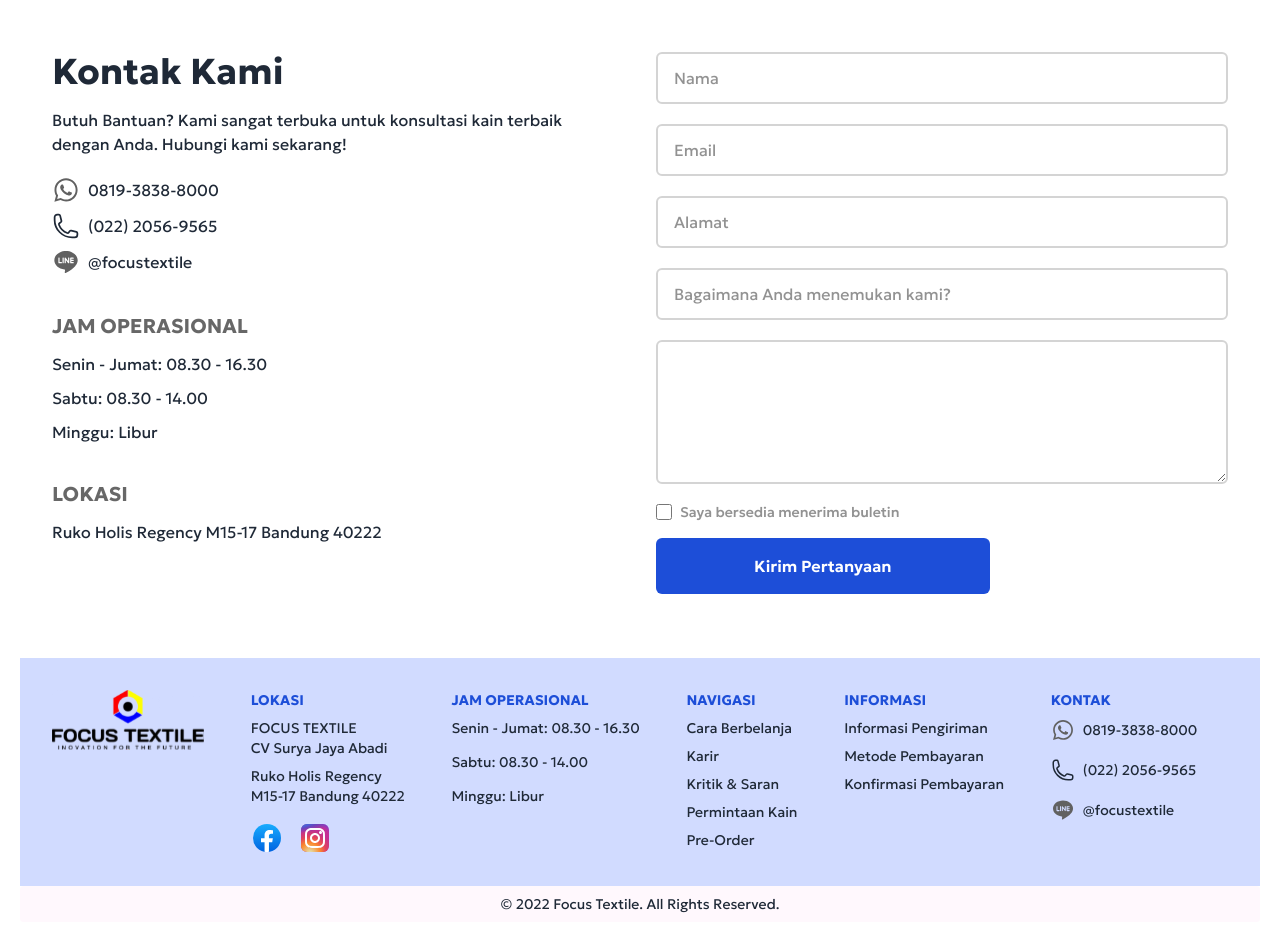
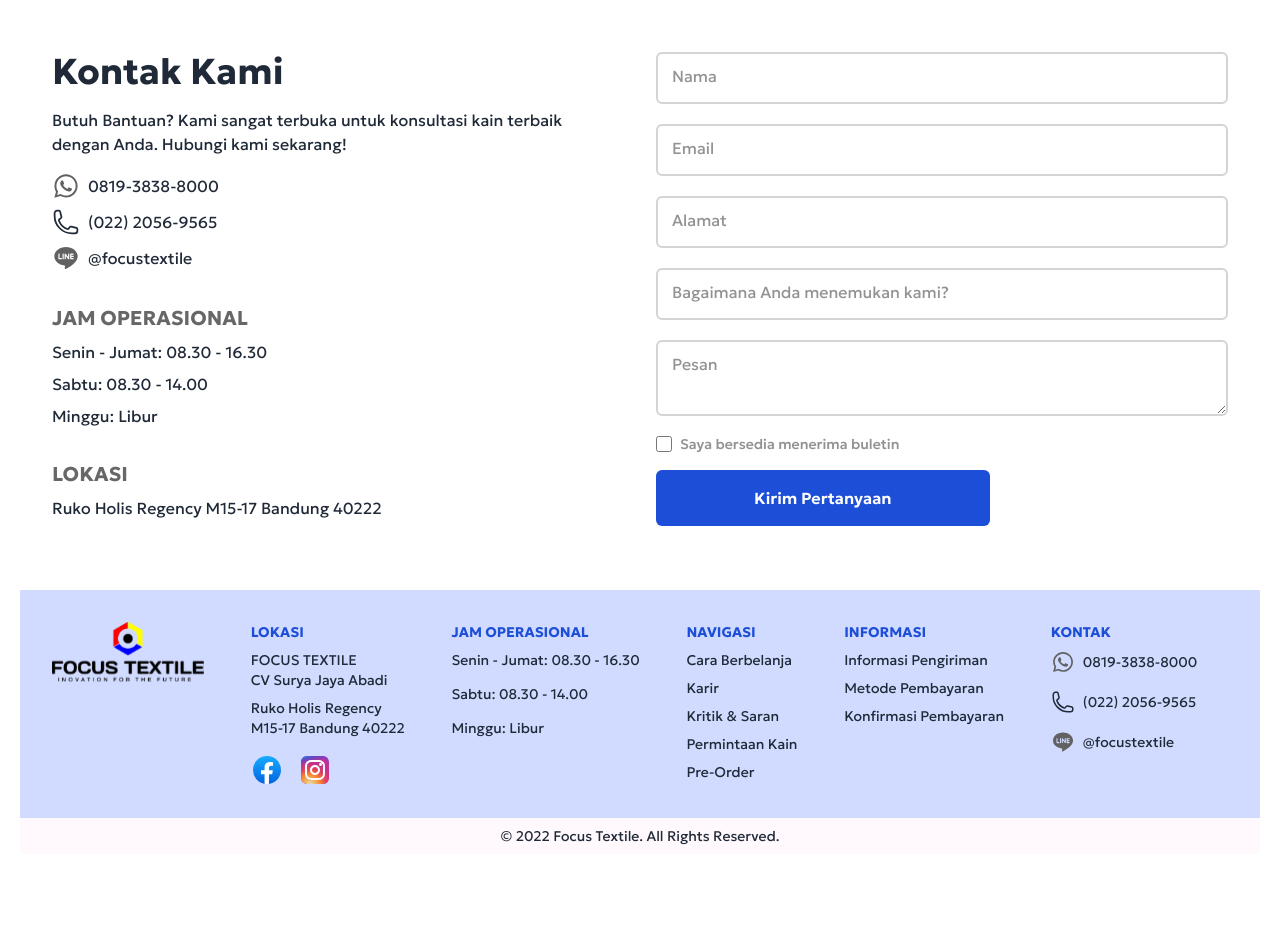
Before and after one commit to YutsuriHisekawa/Trainingproject, a Vue app: page /contact in a window 1280 px wide. After the commit the page ends 874 px from the top, so only its background shows below. Built offline with nearby package versions, Linux system fonts and the light colour scheme.

Commit message:
Fix Contact Page

```diff
--- a/src/views/ContactView.vue
+++ b/src/views/ContactView.vue
@@ -14,7 +14,7 @@ import bottom from "@/components/bottom.vue";
           dengan Anda. Hubungi kami sekarang!
         </p>
         <div
-          class="flex items-center mt-5 space-x-2 text-dark-600 dark:text-neutral-400"
+          class="flex items-center mt-4 space-x-2 text-dark-600 dark:text-neutral-400"
         >
           <svg
             xmlns="http://www.w3.org/2000/svg"
@@ -67,14 +67,14 @@ import bottom from "@/components/bottom.vue";
           </svg>
           <a>@focustextile</a>
         </div>
-        <h2 class="text-xl font-bold mt-9 text-neutral-800/70">
+        <h2 class="text-xl font-bold mt-8 text-neutral-800/70">
           JAM OPERASIONAL
         </h2>
-        <p class="max-w-lg mt-3">Senin - Jumat: 08.30 - 16.30</p>
-        <p class="max-w-lg mt-2.5">Sabtu: 08.30 - 14.00</p>
-        <p class="max-w-lg mt-2.5">Minggu: Libur</p>
-        <h2 class="text-xl font-bold mt-9 text-neutral-800/70">LOKASI</h2>
-        <p class="max-w-lg mt-3">Ruko Holis Regency M15-17 Bandung 40222</p>
+        <p class="max-w-lg mt-2">Senin - Jumat: 08.30 - 16.30</p>
+        <p class="max-w-lg mt-2">Sabtu: 08.30 - 14.00</p>
+        <p class="max-w-lg mt-2">Minggu: Libur</p>
+        <h2 class="text-xl font-bold mt-8 text-neutral-800/70">LOKASI</h2>
+        <p class="max-w-lg mt-2">Ruko Holis Regency M15-17 Bandung 40222</p>
       </div>
       <div>
         <form>
@@ -84,47 +84,77 @@ import bottom from "@/components/bottom.vue";
             style="display: none"
             name="botcheck"
           />
-          <div class="mb-5">
+          <div class="bg-white mb-5">
+            <div class="relative bg-inherit">
               <input
                 type="text"
+                id="nama"
+                class="peer bg-transparent w-full px-4 py-3 rounded-md border-2 placeholder:text-neutral-800/50 dark:text-white outline-none dark:placeholder:text-neutral-200 dark:bg-neutral-900 focus:ring-4 border-neutral-300 focus:border-neutral-600 ring-neutral-100 dark:border-neutral-600 dark:focus:border-white dark:ring-0"
                 placeholder="Nama"
-              autocomplete="false"
-              class="w-full px-4 py-3 border-2 placeholder:text-neutral-800/50 dark:text-white rounded-md outline-none dark:placeholder:text-neutral-200 dark:bg-neutral-900 focus:ring-4 border-neutral-300 focus:border-neutral-600 ring-neutral-100 dark:border-neutral-600 dark:focus:border-white dark:ring-0"
-              name="name"
-            />
+              /><label
+                for="nama"
+                class="absolute cursor-text left-2 -top-3 text-sm text-neutral-800/50 bg-inherit mx-1 px-1 peer-placeholder-shown:text-base peer-placeholder-shown:text-neutral-800/50 peer-placeholder-shown:top-3 peer-focus:-top-3 peer-focus:text-sky-600 peer-focus:text-sm transition-all"
+                >Nama</label
+              >
             </div>
-          <div class="mb-5">
-            <label for="email_address" class="sr-only">Email Address</label>
-            <input
-              id="email_address"
-              type="email"
-              placeholder="Email"
-              autocomplete="false"
-              class="w-full px-4 py-3 border-2 placeholder:text-neutral-800/50 dark:text-white rounded-md outline-none dark:placeholder:text-neutral-200 dark:bg-neutral-900 focus:ring-4 border-neutral-300 focus:border-neutral-600 ring-neutral-100 dark:border-neutral-600 dark:focus:border-white dark:ring-0"
-            />
           </div>
-          <div class="mb-5">
+          <div class="bg-white mb-5">
+            <div class="relative bg-inherit">
               <input
                 type="text"
-              placeholder="Alamat"
-              autocomplete="false"
-              class="w-full px-4 py-3 border-2 placeholder:text-neutral-800/50 dark:text-white rounded-md outline-none dark:placeholder:text-neutral-200 dark:bg-neutral-900 focus:ring-4 border-neutral-300 focus:border-neutral-600 ring-neutral-100 dark:border-neutral-600 dark:focus:border-white dark:ring-0"
-            />
+                id="email_address"
+                class="peer bg-transparent w-full px-4 py-3 rounded-md border-2 placeholder:text-neutral-800/50 dark:text-white outline-none dark:placeholder:text-neutral-200 dark:bg-neutral-900 focus:ring-4 border-neutral-300 focus:border-neutral-600 ring-neutral-100 dark:border-neutral-600 dark:focus:border-white dark:ring-0"
+                placeholder="Email"
+              /><label
+                for="email_address"
+                class="absolute cursor-text left-2 -top-3 text-sm text-neutral-800/50 bg-inherit mx-1 px-1 peer-placeholder-shown:text-base peer-placeholder-shown:text-neutral-800/50 peer-placeholder-shown:top-3 peer-focus:-top-3 peer-focus:text-sky-600 peer-focus:text-sm transition-all"
+                >Email</label
+              >
             </div>
-          <div class="mb-5">
+          </div>
+          <div class="bg-white mb-5">
+            <div class="relative bg-inherit">
               <input
                 type="text"
+                id="alamat"
+                class="peer bg-transparent w-full px-4 py-3 rounded-md border-2 placeholder:text-neutral-800/50 dark:text-white outline-none dark:placeholder:text-neutral-200 dark:bg-neutral-900 focus:ring-4 border-neutral-300 focus:border-neutral-600 ring-neutral-100 dark:border-neutral-600 dark:focus:border-white dark:ring-0"
+                placeholder="Alamat"
+              /><label
+                for="alamat"
+                class="absolute cursor-text left-2 -top-3 text-sm text-neutral-800/50 bg-inherit mx-1 px-1 peer-placeholder-shown:text-base peer-placeholder-shown:text-neutral-800/50 peer-placeholder-shown:top-3 peer-focus:-top-3 peer-focus:text-sky-600 peer-focus:text-sm transition-all"
+                >Alamat</label
+              >
+            </div>
+          </div>
+          <div class="bg-white mb-5">
+            <div class="relative bg-inherit">
+              <input
+                type="text"
+                id="alasan"
+                class="peer bg-transparent w-full px-4 py-3 rounded-md border-2 placeholder:text-neutral-800/50 dark:text-white outline-none dark:placeholder:text-neutral-200 dark:bg-neutral-900 focus:ring-4 border-neutral-300 focus:border-neutral-600 ring-neutral-100 dark:border-neutral-600 dark:focus:border-white dark:ring-0"
                 placeholder="Bagaimana Anda menemukan kami?"
-              autocomplete="false"
-              class="w-full px-4 py-3 border-2 placeholder:text-neutral-800/50 dark:text-white rounded-md outline-none dark:placeholder:text-neutral-200 dark:bg-neutral-900 focus:ring-4 border-neutral-300 focus:border-neutral-600 ring-neutral-100 dark:border-neutral-600 dark:focus:border-white dark:ring-0"
-            />
+              /><label
+                for="alasan"
+                class="absolute cursor-text left-2 -top-3 text-sm text-neutral-800/50 bg-inherit mx-1 px-1 peer-placeholder-shown:text-base peer-placeholder-shown:text-neutral-800/50 peer-placeholder-shown:top-3 peer-focus:-top-3 peer-focus:text-sky-600 peer-focus:text-sm transition-all"
+                >Bagaimana Anda menemukan kami?</label
+              >
+            </div>
           </div>
           <div class="mb-3">
+            <div class="bg-white">
+              <div class="relative bg-inherit">
                 <textarea
-              placeholder="Pesan.."
-              class="w-full px-4 py-3 border-2 placeholder:text-neutral-800 dark:text-white dark:placeholder:text-neutral-200 dark:bg-neutral-900 rounded-md outline-none h-36 focus:ring-4 border-neutral-300 focus:border-neutral-600 ring-neutral-100 dark:border-neutral-600 dark:focus:border-white dark:ring-0"
+                  id="pesan"
+                  placeholder="Pesan"
+                  class="peer bg-transparent w-full px-4 py-3 rounded-md border-2 placeholder:text-neutral-800/50 dark:text-white outline-none dark:placeholder:text-neutral-200 dark:bg-neutral-900 focus:ring-4 border-neutral-300 focus:border-neutral-600 ring-neutral-100 dark:border-neutral-600 dark:focus:border-white dark:ring-0"
+                ></textarea>
+                <label
+                  for="pesan"
+                  class="absolute cursor-text left-2 -top-3 text-sm text-neutral-800/50 bg-inherit mx-1 px-1 peer-placeholder-shown:text-base peer-placeholder-shown:text-neutral-800/50 peer-placeholder-shown:top-3 peer-focus:-top-3 peer-focus:text-sky-600 peer-focus:text-sm transition-all"
+                  >Pesan</label
                 >
-            </textarea>
+              </div>
+            </div>
           </div>
           <div class="flex items-center mb-4">
             <input
```
Lines whose indentation alone changed are shown as unchanged.
